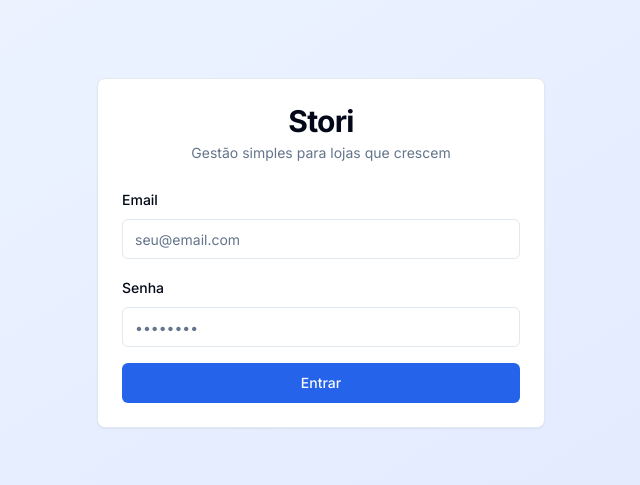
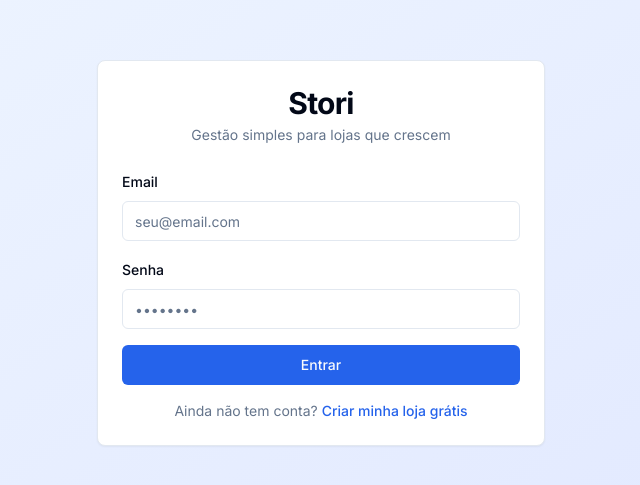
Before and after one commit to Antonio1986-2025/loja-roupas-saas, a Next.js app: page /auth/login in a window 1280 px wide. Shown: the part 147-632 px from the top of the page, without its empty margins (319-959 px from the left). Built offline with nearby package versions, Linux system fonts and the light colour scheme.

Commit message:
fix: add missing signup link on login page
The 'Criar minha loja gratis' link to /auth/register was not
rendered because the previous string replacement did not match
the exact file content. Rewrote the file cleanly.

```diff
--- a/src/app/auth/login/page.tsx
+++ b/src/app/auth/login/page.tsx
@@ -34,7 +34,7 @@ export default function LoginPage() {
         router.push("/dashboard");
         router.refresh();
       }
-    } catch (err) {
+    } catch {
       setError("Erro ao fazer login. Tente novamente.");
     } finally {
       setLoading(false);
@@ -85,6 +85,15 @@ export default function LoginPage() {
               {loading ? "Entrando..." : "Entrar"}
             </Button>
           </form>
+          <p className="text-sm text-center text-muted-foreground mt-4">
+            Ainda não tem conta?{" "}
+            <Link
+              href="/auth/register"
+              className="text-primary font-medium hover:underline"
+            >
+              Criar minha loja grátis
+            </Link>
+          </p>
         </CardContent>
       </Card>
     </div>
```
